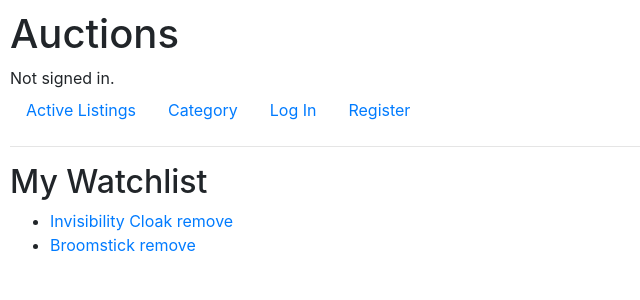
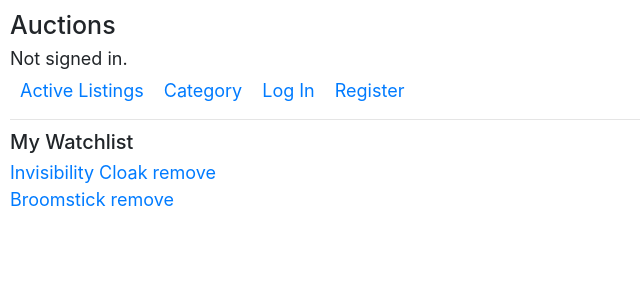
Before and after one commit to monk3yd/commerce-v2, a Django app: page /watchlist in a window 1280 px wide. Shown: the top 300 px of the page, without its empty margins (0-640 px from the left). Run offline with Django 3.2, Linux system fonts and the light colour scheme; data comes from the database, SQL or seed files in the repository; both versions use the stored data as it was after the commit; some libraries are stand-ins or nearby versions.

Commit message:
css working again

```diff
--- /dev/null
+++ b/auctions/static/auctions/style.css
@@ -0,0 +1,14 @@
+* {
+    box-sizing: border-box;
+    margin: 0;
+    padding: 0;
+}
+
+html {
+    font-size: 62.5%;
+}
+
+body {
+    padding: 10px;
+    font-size: 1.8rem;
+}
--- a/auctions/static/auctions/styles.css
+++ /dev/null
@@ -1,3 +0,0 @@
-body {
-    padding: 10px;
-}
--- a/auctions/templates/auctions/layout.html
+++ b/auctions/templates/auctions/layout.html
@@ -5,7 +5,7 @@
     <head>
         <title>{% block title %}Auctions{% endblock %}</title>
         <link rel="stylesheet" href="https://stackpath.bootstrapcdn.com/bootstrap/4.4.1/css/bootstrap.min.css" integrity="sha384-Vkoo8x4CGsO3+Hhxv8T/Q5PaXtkKtu6ug5TOeNV6gBiFeWPGFN9MuhOf23Q9Ifjh" crossorigin="anonymous">
-        <link href="{% static 'auctions/styles.css' %}" rel="stylesheet">
+        <link href="{% static 'auctions/style.css' %}" rel="stylesheet">
     </head>
     <body>
         <h1>Auctions</h1>
--- a/auctions/templates/auctions/watchlist.html
+++ b/auctions/templates/auctions/watchlist.html
@@ -6,7 +6,7 @@
         {% for element in watchlist %}
         <li>
             <span><a href="{% url 'item' element.item.id %}">{{ element }}</a></span>
-            <span><a href="{% url 'remove' element.id %}"> remove</a></span>
+            <span class="link-danger"><a href="{% url 'remove' element.id %}"> remove</a></span>
             <!-- # https://stackoverflow.com/questions/13092268/how-do-you-join-two-tables-on-a-foreign-key-field-using-django-orm -->
             <!-- {{ element.item.title}}   -->
         </li>
```
Also changed, not shown: db.sqlite3.
